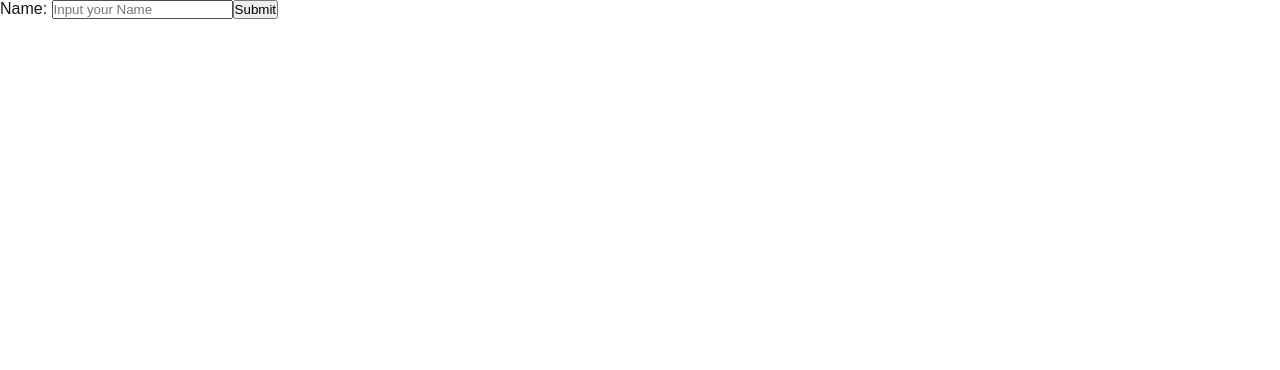
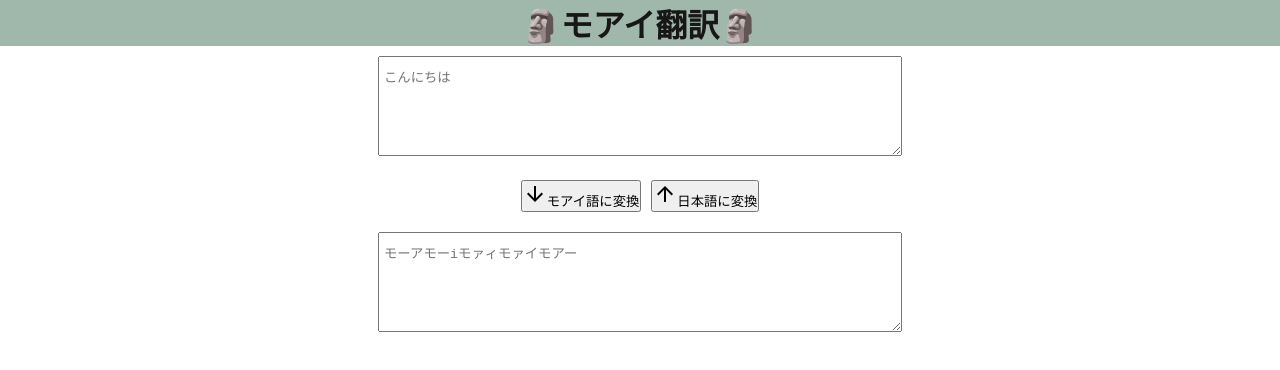
Before and after one commit to Hiroto-Shida/moai-translate, a Next.js app: page / in a window 1280 px wide. Shown: the top 370 px of the page. Built offline with nearby package versions, Linux system fonts and the light colour scheme.

Commit message:
ひらがなのモアイ語変換を実装

```diff
--- /dev/null
+++ b/src/components/Home/Presenter.tsx
@@ -0,0 +1,48 @@
+import { SubmitHandler, useFormContext } from "react-hook-form";
+import { FormType } from ".";
+import styles from "./index.module.scss";
+import ArrowUpwardIcon from "@mui/icons-material/ArrowUpward";
+import ArrowDownwardIcon from "@mui/icons-material/ArrowDownward";
+
+type Props = {
+  translateToMoai: SubmitHandler<FormType>;
+  translateToJp: SubmitHandler<FormType>;
+};
+
+const Presenter: React.FC<Props> = ({ translateToMoai, translateToJp }) => {
+  const { register, handleSubmit } = useFormContext<FormType>();
+  return (
+    <div className={styles.bodyWrapper}>
+      <form id="translateToMoai" onSubmit={handleSubmit(translateToMoai)}>
+        <textarea
+          className={styles.textarea}
+          // type="text"
+          id="textJp"
+          {...register("textJp")}
+          placeholder="こんにちは"
+        />
+      </form>
+      <div className={styles.buttonWrapper}>
+        <button type="submit" form="translateToMoai" className={styles.button}>
+          <ArrowDownwardIcon />
+          モアイ語に変換
+        </button>
+        <button type="submit" form="translateToJp" className={styles.button}>
+          <ArrowUpwardIcon />
+          日本語に変換
+        </button>
+      </div>
+      <form id="translateToJp" onSubmit={handleSubmit(translateToJp)}>
+        <textarea
+          className={styles.textarea}
+          // type="text"
+          id="textMoai"
+          {...register("textMoai")}
+          placeholder="モーアモーiモァィモァイモアー"
+        />
+      </form>
+    </div>
+  );
+};
+
+export default Presenter;
--- /dev/null
+++ b/src/components/Home/index.module.scss
@@ -0,0 +1,29 @@
+.bodyWrapper {
+  width: 100%;
+  max-width: 544px;
+  padding: 10px;
+  margin: 0 auto;
+  display: flex;
+  flex-direction: column;
+  gap: 10px;
+}
+
+form {
+  > .textarea {
+    width: 100%;
+    height: 100px;
+    padding: 10px 5px;
+  }
+}
+
+.buttonWrapper {
+  width: 100%;
+  margin: 10px auto;
+  display: flex;
+  justify-content: center;
+  gap: 10px;
+
+  > .button {
+    padding: auto;
+  }
+}
--- /dev/null
+++ b/src/components/Home/index.tsx
@@ -0,0 +1,49 @@
+import { FormProvider, SubmitHandler, useForm } from "react-hook-form";
+import { MOAI_GO } from "../../tools/moaiLanguage";
+import Presenter from "./Presenter";
+
+export type FormType = {
+  textJp: string;
+  textMoai: string;
+};
+
+const Home = () => {
+  const methods = useForm<FormType>({
+    defaultValues: {
+      textJp: "",
+      textMoai: "",
+    },
+  });
+
+  const { setValue } = methods;
+
+  const translateToMoai: SubmitHandler<FormType> = (data) => {
+    const textMoai = data.textJp
+      .split("")
+      .map((char) => MOAI_GO[char])
+      .join("");
+    setValue("textMoai", textMoai);
+  };
+
+  const translateToJp: SubmitHandler<FormType> = (data) => {
+    const pattern = Object.values(MOAI_GO).reverse().join("|");
+    const regexp = new RegExp(pattern, "g");
+    const textJp = data.textMoai.replace(regexp, (matched) => {
+      const a = Object.values(MOAI_GO).find((value) => value === matched);
+      return a ? a[0] : matched;
+    });
+
+    setValue("textJp", textJp);
+  };
+
+  return (
+    <FormProvider {...methods}>
+      <Presenter
+        translateToMoai={translateToMoai}
+        translateToJp={translateToJp}
+      />
+    </FormProvider>
+  );
+};
+
+export default Home;
--- /dev/null
+++ b/src/components/Title/Presenter.tsx
@@ -0,0 +1,10 @@
+import styles from "./index.module.scss";
+
+const Presenter = () => {
+  return (
+    <div>
+      <h1 className={styles.title}>🗿モアイ翻訳🗿</h1>
+    </div>
+  );
+};
+export default Presenter;
--- /dev/null
+++ b/src/components/Title/index.module.scss
@@ -0,0 +1,4 @@
+.title {
+  background-color: #a0b8ab;
+  text-align: center;
+}
--- /dev/null
+++ b/src/components/Title/index.tsx
@@ -0,0 +1,7 @@
+import Presenter from "./Presenter";
+
+const Title = () => {
+  return <Presenter />;
+};
+
+export default Title;
--- a/src/pages/index.tsx
+++ b/src/pages/index.tsx
@@ -1,9 +1,13 @@
-export default function Home() {
+import Home from "@/components/Home";
+import Title from "@/components/Title";
+
+const Top = () => {
   return (
-    <form>
-      <label htmlFor="name">Name: </label>
-      <input type="text" id="name" name="name" placeholder="Input your Name" />
-      <input type="submit" />
-    </form>
+    <>
+      <Title />
+      <Home />
+    </>
   );
-}
+};
+
+export default Top;
--- a/src/tools/moaiLanguage.ts
+++ b/src/tools/moaiLanguage.ts
@@ -34,17 +34,17 @@ export const MOAI_GO: { [key: string]: string } = {
   む: "モイｱ",
   め: "モィｱ",
   も: "モーｱ",
-  や: "モアa",
-  ゆ: "モイa",
-  よ: "モーa",
+  や: "モアｧ",
+  ゆ: "モイｧ",
+  よ: "モーｧ",
   ら: "モアｲ",
   り: "モァｲ",
   る: "モイｲ",
   れ: "モィｲ",
   ろ: "モーｲ",
-  わ: "モアi",
-  を: "モイi",
-  ん: "モーi",
+  わ: "モアｨ",
+  を: "モイｨ",
+  ん: "モーｨ",
   ぁ: "ﾓア",
   ぃ: "ﾓァ",
   ぅ: "ﾓイ",
@@ -76,7 +76,7 @@ export const MOAI_GO: { [key: string]: string } = {
   ぷ: "モイー°",
   ぺ: "モィー°",
   ぽ: "モーー°",
-  ゃ: "ﾓアa",
-  ゅ: "ﾓイa",
-  ょ: "ﾓーa",
+  ゃ: "ﾓアｧ",
+  ゅ: "ﾓイｧ",
+  ょ: "ﾓーｧ",
 };
```
Also changed, not shown: package.json (+6 -1 lines), 1 other file (tests, documents, lock files or other folders).
